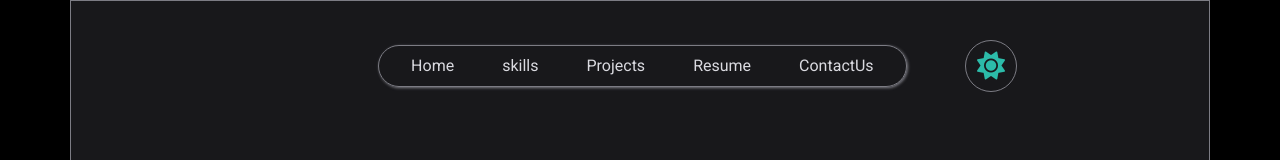
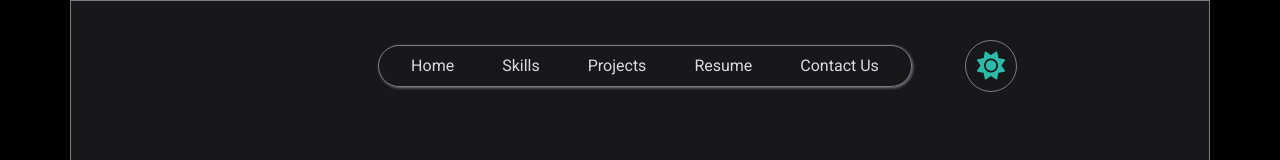
Before and after one commit to NexusGKSoftwares/portfolio, a React (Create React App) app: page /resume in a window 1280 px wide. Shown: the top 160 px of the page. Built offline with nearby package versions, Linux system fonts and the light colour scheme.

Commit message:
"Capitalized 'skills' and 'ContactUs' to 'Skills' and 'Contact Us' in navigation links"

```diff
--- a/src/Componant/Header/Header.jsx
+++ b/src/Componant/Header/Header.jsx
@@ -32,7 +32,7 @@ export  function Header() {
         <Link className={`${Style.linkStyle} nav-link`} to="Mina-Portfolio">Home</Link>
         </li>
         <li className="nav-item">
-          <Link className={`${Style.linkStyle} nav-link`} to="/skills">skills</Link>
+          <Link className={`${Style.linkStyle} nav-link`} to="/skills">Skills</Link>
         </li>
         <li className="nav-item">
           <Link className={`${Style.linkStyle} nav-link`} to="/main">Projects</Link>
@@ -41,7 +41,7 @@ export  function Header() {
           <Link className={`${Style.linkStyle} nav-link`} to="/resume">Resume</Link>
         </li>
         <li className="nav-item just">
-          <Link className={`${Style.linkStyle} nav-link`} to="contactus">ContactUs</Link>
+          <Link className={`${Style.linkStyle} nav-link`} to="contactus">Contact Us</Link>
         </li>
       </ul>
 
@@ -94,7 +94,7 @@ export  function Header() {
           <Link className={`${Style.linkStyle} nav-link`}  to="/resume" onClick={()=>{setShowUl(false)}}>Resume</Link>
         </li>
         <li className="nav-item">
-          <Link className={`${Style.linkStyle}  nav-link`} to="contactus" onClick={()=>{setShowUl(false)}}>ContactUs</Link>
+          <Link className={`${Style.linkStyle}  nav-link`} to="contactus" onClick={()=>{setShowUl(false)}}>Contact Us</Link>
         </li>
       </ul>
 
```
